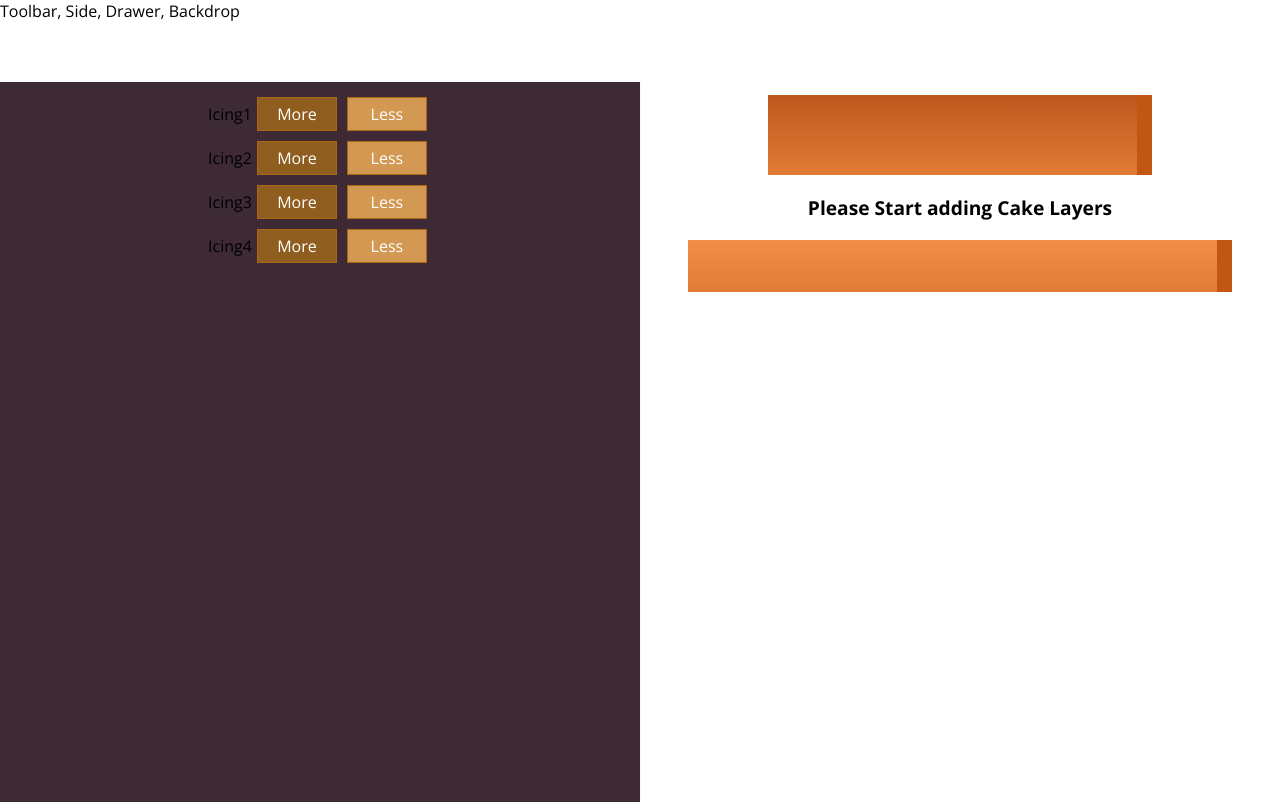
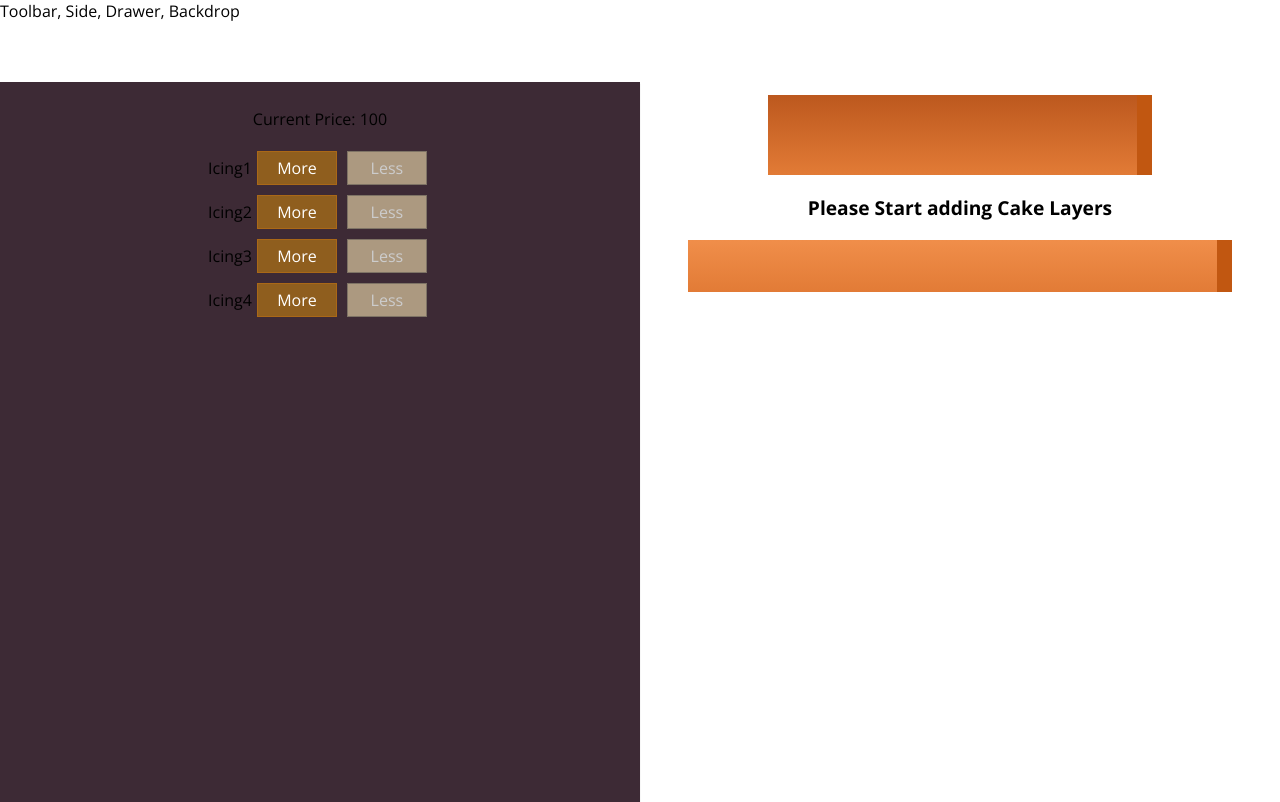
Before and after one commit to devartstar/Cake-Store, a React (Create React App) app: page / in a window 1280 px wide. Built offline with nearby package versions, Linux system fonts and the light colour scheme.

Commit message:
Added Added Functionality to Remove Ingredient Button and Dynamic Price Calculation

```diff
--- a/src/components/Cake/BuildControls/BuildControl/BuildControl.js
+++ b/src/components/Cake/BuildControls/BuildControl/BuildControl.js
@@ -12,7 +12,7 @@
         <div className={classes.BuildControl}>
             <div className={classes.label}>{props.label}</div>
             <button className={classes.More} onClick={props.added} >More</button>
-            <button className={classes.Less}>Less</button>
+            <button className={classes.Less} onClick={props.removed} disabled={props.disabled}>Less</button>
         </div>
     )
 }
--- a/src/components/Cake/BuildControls/BuildControls.js
+++ b/src/components/Cake/BuildControls/BuildControls.js
@@ -11,11 +11,14 @@
 
 const buildControls = (props) => (
     <div className = {classes.BuildControls}>
+        <p>Current Price: {props.price}</p>
         {controls.map(ctrl =>(
             <BuildControl
                 key={ctrl.label}
                 label={ctrl.label}
-                added={() => props.ingredientAdded(ctrl.type)} />
+                added={() => props.ingredientAdded(ctrl.type)}
+                removed={() => props.ingredientRemoved(ctrl.type)}
+                disabled = {props.disabled[ctrl.type]} />
         ))}
     </div>
 )
--- a/src/containers/CakeBuilder/CakeBuilder.js
+++ b/src/containers/CakeBuilder/CakeBuilder.js
@@ -9,10 +9,10 @@
  */
 
 const INGREDIENT_PRICES = {
-    Icing1 : 100,
-    Icing2 : 120,
-    Icing3 : 130,
-    Icing4 : 140,
+    icing1 : 100,
+    icing2 : 120,
+    icing3 : 130,
+    icing4 : 140,
 }
 
 class CakeBuilder extends Component {
@@ -42,13 +42,37 @@
         const newPrice = oldPrice + priceAddition;
         this.setState({totalPrice: newPrice, ingredients: updatedIngredients});
     }
+    removeIngredientHandler = (type) => {
+        const oldCount = this.state.ingredients[type];
+        if(oldCount<=0){
+            return;
+        }
+        const updatedCount = oldCount-1;
+        const updatedIngredients ={
+            ...this.state.ingredients
+        };
+        updatedIngredients[type] = updatedCount;
+        const priceAddition = INGREDIENT_PRICES[type];
+        const oldPrice = this.state.totalPrice;
+        const newPrice = oldPrice - priceAddition;
+        this.setState({totalPrice: newPrice, ingredients: updatedIngredients});
+    }
 
     render(){
+        const disabledInfo = {
+            ...this.state.ingredients
+        };
+        for(let key in disabledInfo){
+            disabledInfo[key] = disabledInfo[key] <= 0
+        }
         return(
             <Aux>
                 <Cake ingredients = {this.state.ingredients}/>
                 <BuildControls
                     ingredientAdded={this.addIngredientHandler}
+                    ingredientRemoved = {this.removeIngredientHandler}
+                    disabled={disabledInfo}
+                    price ={this.state.totalPrice}
                 />
             </Aux>
         );
```
